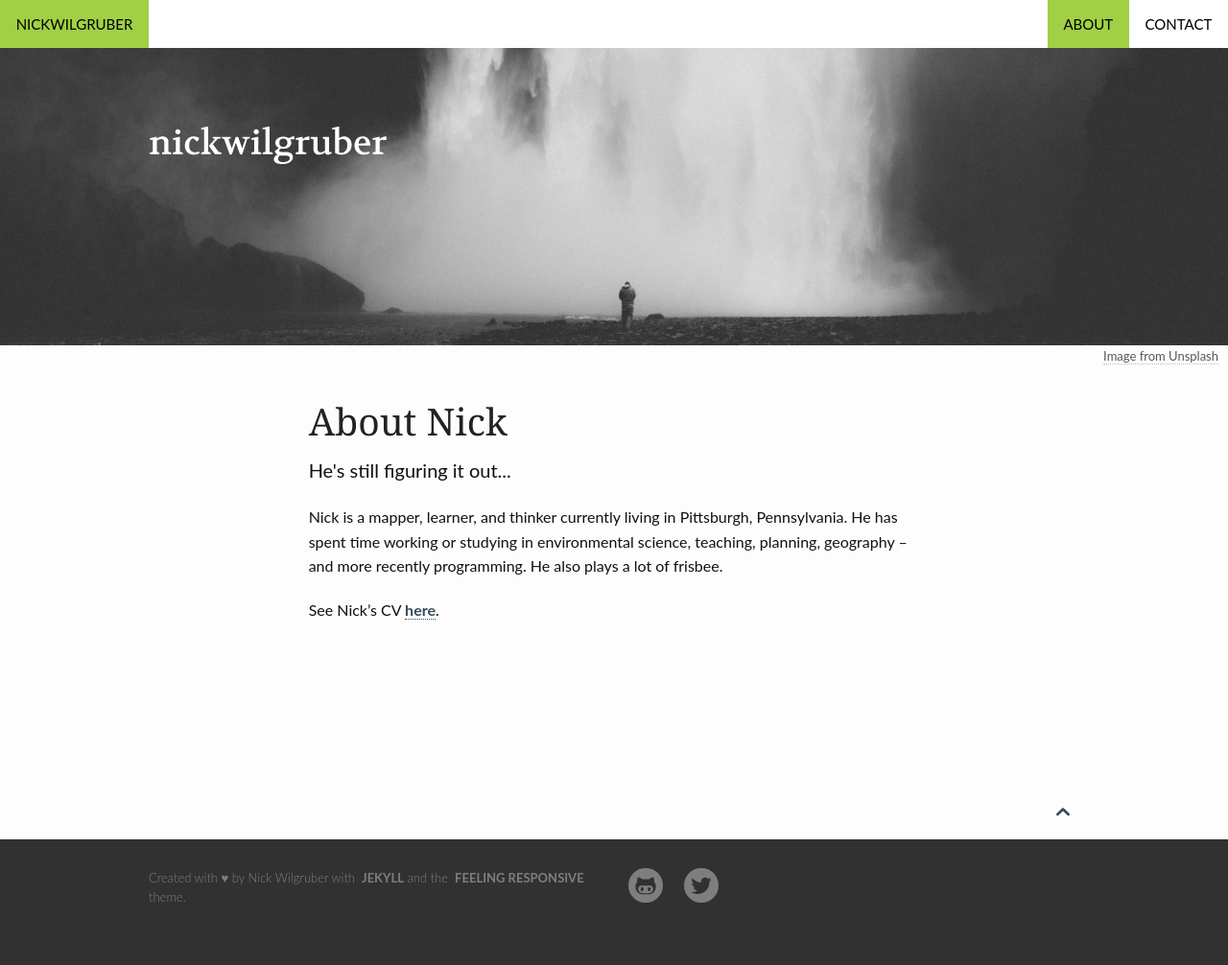
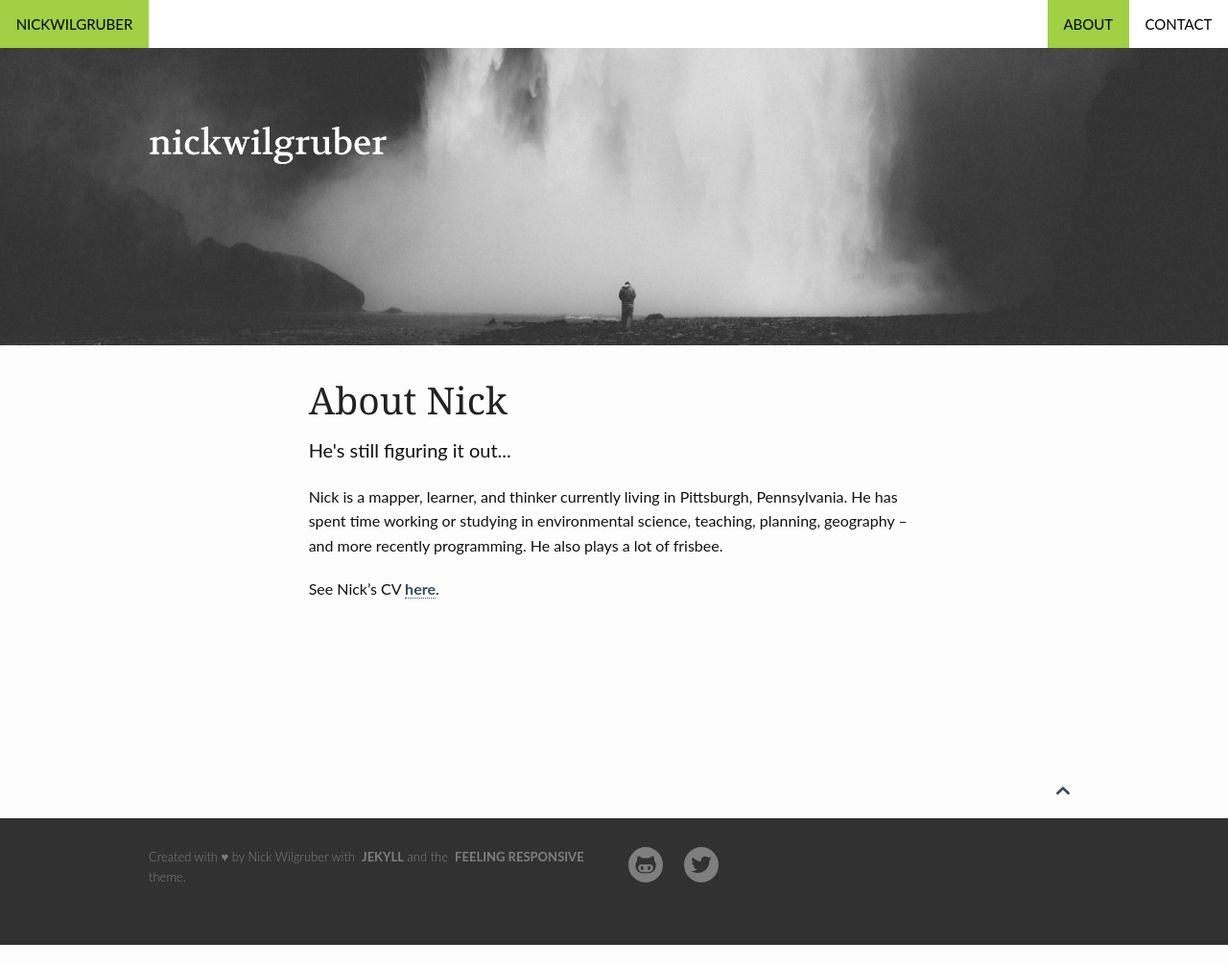
Before and after one commit to wontgruber/wontgruber.github.io, a Jekyll site: the page built from pages/about.md, in a window 1280 px wide. Shown: the whole page at 96% size. Built offline with Jekyll 4.4.1, drawn with Linux system fonts in a browser that asks for light colours; after the commit the page ends 985 px from its top, so only the background shows below that.

Commit message:
Update about.md

```diff
--- a/pages/about.md
+++ b/pages/about.md
@@ -11,8 +11,8 @@ teaser: "He's still figuring it out..."
 #
 header:
     image_fullwidth: waterfall_header1600x361.jpg
-    caption: Image from Unsplash
-    caption_url: https://unsplash.com/
+    caption:
+    caption_url:
 #
 # Metainformation & Customization
 #
```
